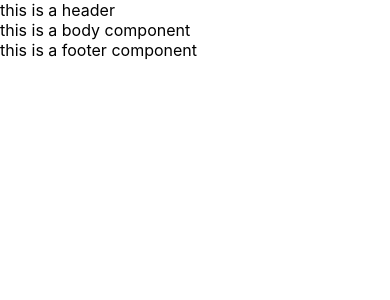
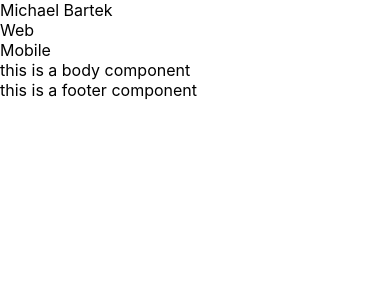
Before and after one commit to Hoybaby/React-Portfolio, a React (Create React App) app: page / in a window 390 px wide. Shown: the top 300 px of the page. Built offline with nearby package versions, Linux system fonts and the light colour scheme.

Commit message:
making more files for the header component

```diff
--- a/src/components/Header/Header.jsx
+++ b/src/components/Header/Header.jsx
@@ -1,9 +1,22 @@
 import React from 'react'
+
+import './Header.css'
 
 function Header() {
     return (
-        <div>
-            this is a header
+        <div className="header">
+            <div className="logo">
+                Michael Bartek
+            </div>
+            <div className="menu">
+                <div className="web-menu">
+                    Web
+                </div>
+                <div className="mobile-menu">
+                    Mobile
+                </div>
+            </div>
+
         </div>
     )
 }
--- a/src/components/home/home.css
+++ b/src/components/home/home.css
@@ -1,5 +1,26 @@
+html {
+    scroll-behavior: smooth;
+}
+
+
 .home {
     display: flex;
     flex-direction: column;
+    width: 70%;
+    margin: auto;
+    /* background-color: red; */
+}
 
+/* for screens smaller than a laptop */
+@media only screen and (max-width: 1024px) {
+    .home {
+        width: 90%
+    }
 }
+
+/* for screens smaller than a tablet */
+@media only screen and (max-width: 512px) {
+    .home {
+        width: 100%;
+    }
+}
```
Also changed, not shown: src/components/Header/Mobile/Mobile.jsx (added, +11 -0 lines), src/components/Header/Web/Web.jsx (added, +11 -0 lines), src/components/Header/Header.css (added).
